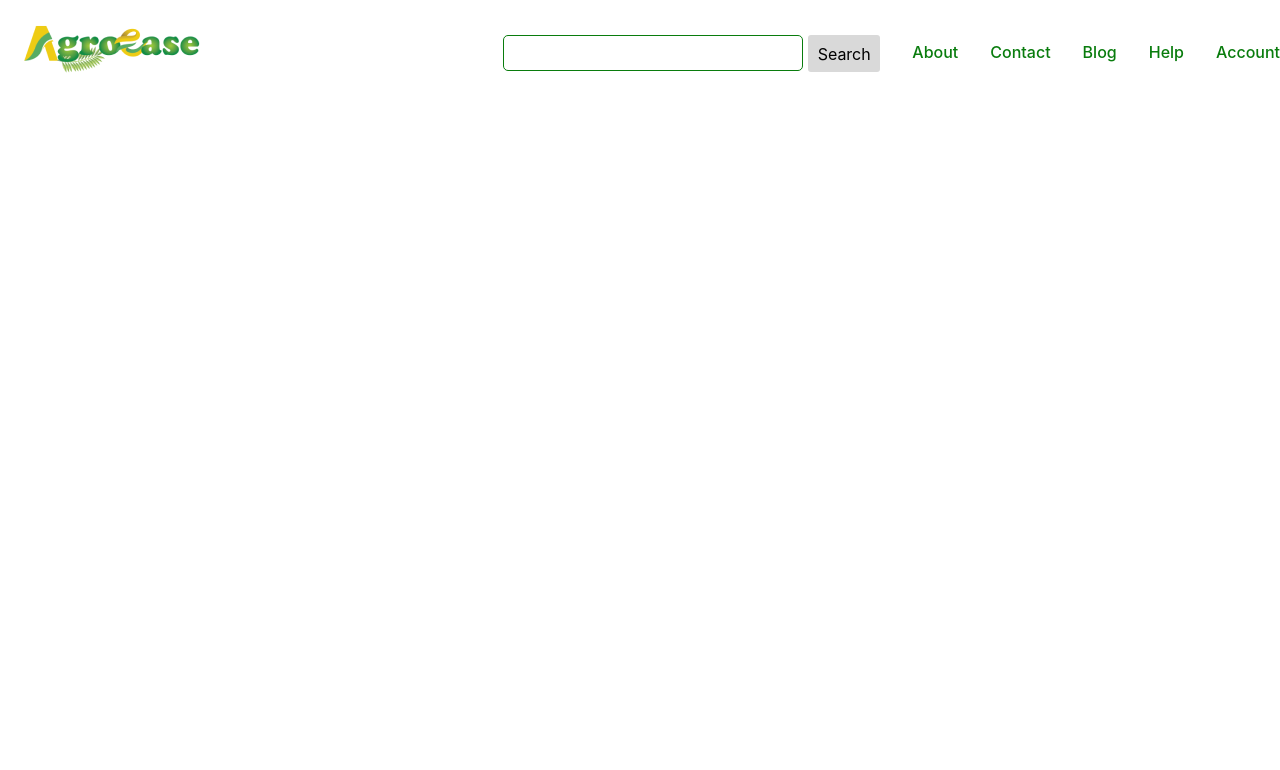
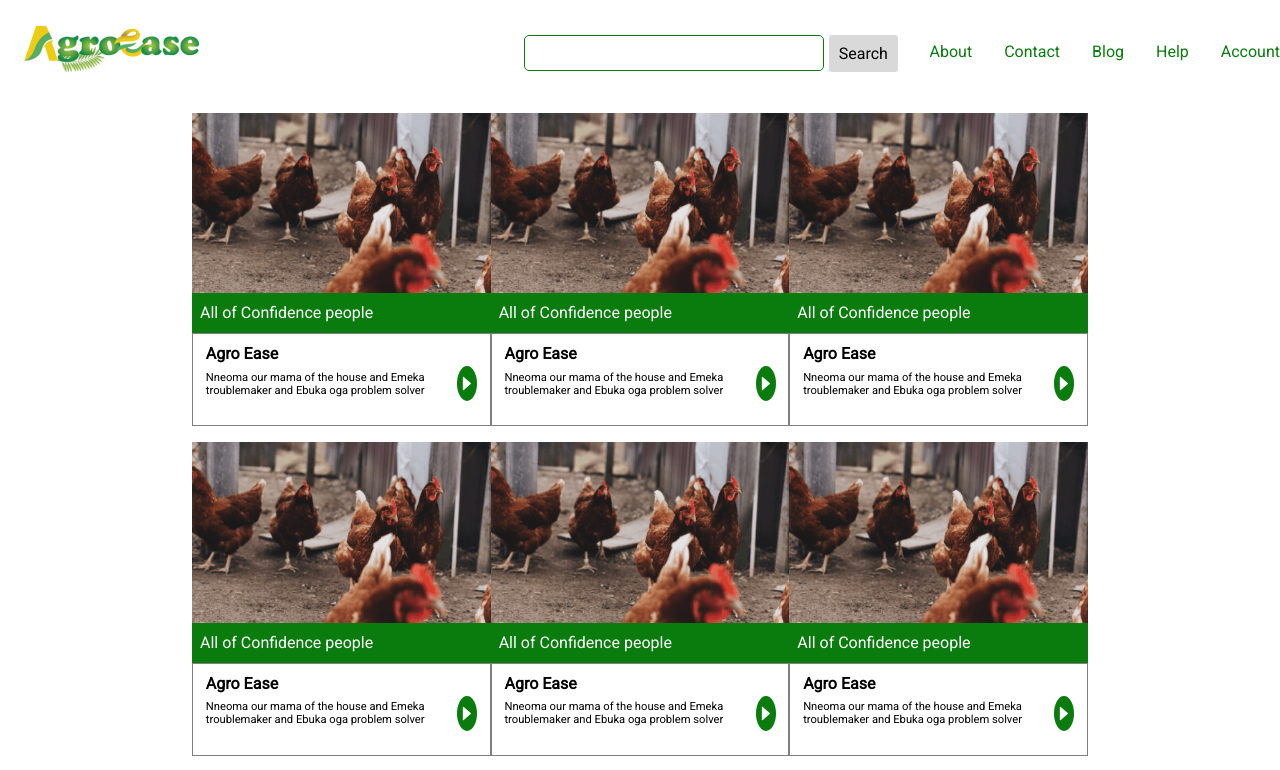
Before and after one commit to Modinat1/agroEase, a React (Create React App) app in the folder agroease-project/: page /blog in a window 1280 px wide. Shown: the top 770 px of the page. Built offline with nearby package versions, Linux system fonts and the light colour scheme.

Commit message:
AgroEducation first commit

```diff
--- a/agroease-project/src/App.js
+++ b/agroease-project/src/App.js
@@ -4,11 +4,13 @@ import './App.css';
 // import Contact from './pages/Contact/Contact';
 // import Help from './pages/Help/Help';
 import Home from './pages/Home/Home';
+import { Agroeducation } from './pages/AgroEducation/AgroEducation';
 
 function App() {
   return (
     <div>
       <Home />
+      <Agroeducation />
       {/* <About />
       <Contact />
       <Blog />
--- /dev/null
+++ b/agroease-project/src/pages/AgroEducation/AgroEduData.js
@@ -0,0 +1,87 @@
+import chickens from '../../images/chickens.png'
+
+export const agroNews = [{
+    id: 1,
+    image: chickens,
+    title: 'All of Confidence people',
+    subtitle: 'Agro Ease',
+    body: 'Nneoma our mama of the house and Emeka troublemaker and Ebuka oga problem solver'
+  },
+    {
+      id: 2,
+    image: chickens,
+    title: 'All of Confidence people',
+    subtitle: 'Agro Ease',
+    body: 'Nneoma our mama of the house and Emeka troublemaker and Ebuka oga problem solver'
+  },
+    {
+      id: 3,
+    image: chickens,
+    title: 'All of Confidence people',
+    subtitle: 'Agro Ease',
+    body: 'Nneoma our mama of the house and Emeka troublemaker and Ebuka oga problem solver'
+  },
+    {
+      id: 4,
+    image: chickens,
+    title: 'All of Confidence people',
+    subtitle: 'Agro Ease',
+    body: 'Nneoma our mama of the house and Emeka troublemaker and Ebuka oga problem solver'
+  },
+    {
+      id: 5,
+    image: chickens,
+    title: 'All of Confidence people',
+    subtitle: 'Agro Ease',
+    body: 'Nneoma our mama of the house and Emeka troublemaker and Ebuka oga problem solver'
+  },
+    {
+      id: 6,
+    image: chickens,
+    title: 'All of Confidence people',
+    subtitle: 'Agro Ease',
+    body: 'Nneoma our mama of the house and Emeka troublemaker and Ebuka oga problem solver'
+  },
+    {
+      id: 7,
+    image: chickens,
+    title: 'All of Confidence people',
+    subtitle: 'Agro Ease',
+    body: 'Nneoma our mama of the house and Emeka troublemaker and Ebuka oga problem solver'
+  },
+    {
+      id: 8,
+    image: chickens,
+    title: 'All of Confidence people',
+    subtitle: 'Agro Ease',
+    body: 'Nneoma our mama of the house and Emeka troublemaker and Ebuka oga problem solver'
+  },
+    {
+      id: 9,
+    image: chickens,
+    title: 'All of Confidence people',
+    subtitle: 'Agro Ease',
+    body: 'Nneoma our mama of the house and Emeka troublemaker and Ebuka oga problem solver'
+  },
+    {
+      id: 10,
+    image: chickens,
+    title: 'All of Confidence people',
+    subtitle: 'Agro Ease',
+    body: 'Nneoma our mama of the house and Emeka troublemaker and Ebuka oga problem solver'
+  },
+    {
+      id: 11,
+    image: chickens,
+    title: 'All of Confidence people',
+    subtitle: 'Agro Ease',
+    body: 'Nneoma our mama of the house and Emeka troublemaker and Ebuka oga problem solver'
+  },
+    {
+      id: 12,
+    image: chickens,
+    title: 'All of Confidence people',
+    subtitle: 'Agro Ease',
+    body: 'Nneoma our mama of the house and Emeka troublemaker and Ebuka oga problem solver'
+  }
+]
--- /dev/null
+++ b/agroease-project/src/pages/AgroEducation/AgroEducation.css
@@ -0,0 +1,76 @@
+@import url('https://fonts.googleapis.com/css2?family=Libre+Bodoni:ital,wght@1,700&family=Poppins:ital,wght@0,300;0,400;1,300&family=Roboto:wght@100;300;400&family=Rubik:ital,wght@0,300;0,400;1,300&display=swap');
+
+* {
+    box-sizing: border-box;
+    padding: 0;
+    margin: 0;
+}
+body{
+    font-family: 'Roboto', sans-serif;
+}
+
+/* Mobile screen */
+.agroedu-container {
+    display: grid;
+    place-items: center;
+    width: 80%;
+    margin: auto;
+}
+
+.agroedu-card {
+    max-width: 300px;
+    margin-bottom: 1rem;
+}
+
+.agroedu-card img {
+    display: block;
+    width: 100%;
+}
+.agro-subcard h3 {
+    background-color: #097C0D;
+    color: #fff;
+    font-weight: 500;
+    padding: 0.5rem;
+}
+
+.agronews-body {
+    border: 1.5px solid grey;
+    padding: 0.5rem 0.8rem 1.5rem;
+}
+.agronews-body h3, h5{
+    font-weight: 900;
+}
+.agronews-body p {
+    font-size: 0.7rem;
+    line-height: 1.2;
+}
+.news-flex{
+    display: flex;
+    align-items: center;
+}
+.play-icon{
+    background-color: #097C0D;
+    border-radius: 50%;
+    color: #fff;
+    font-size: 1rem;
+    width: 35px;
+    height: 35px;
+}
+
+/* Tab screen */
+@media (min-width: 600px) {
+    .agroedu-container{
+        display: grid;
+        grid-template-columns: repeat(2, 1fr);
+        width: 70%;
+    }
+}
+
+/* Laptop screen */
+@media (min-width: 764px) {
+    .agroedu-container{
+        display: grid;
+        grid-template-columns: repeat(3, 1fr);
+        width: 70%;
+    }
+}
--- /dev/null
+++ b/agroease-project/src/pages/AgroEducation/AgroEducation.jsx
@@ -0,0 +1,38 @@
+import React from 'react'
+import { AiOutlineCaretRight } from 'react-icons/ai'
+
+import { agroNews } from './AgroEduData'
+import './AgroEducation.css'
+
+
+export const Agroeducation = () => {
+  return (
+    <React.Fragment>
+      <section className='agroedu-container'>
+    {agroNews.map((agronew)=>{
+      const {id, image, title, subtitle, body} = agronew
+      return(
+        <div className='agroedu-card' key={id}>
+
+          <img src={image} alt="" />
+
+         <div className='agro-subcard'>
+         <h3>{title}</h3>
+
+        <div className='agronews-body'>
+        <h5>{subtitle}</h5>
+
+        <div className='news-flex'>
+         <p>{body}</p>
+        <AiOutlineCaretRight className='play-icon'/>
+        </div>
+
+        </div>
+         </div>
+        </div>
+      )
+    })}
+      </section>
+    </React.Fragment>
+  )
+}
```
Also changed, not shown: agroease-project/src/images/chickens.png (added), 1 other file (tests, documents, lock files or other folders).
